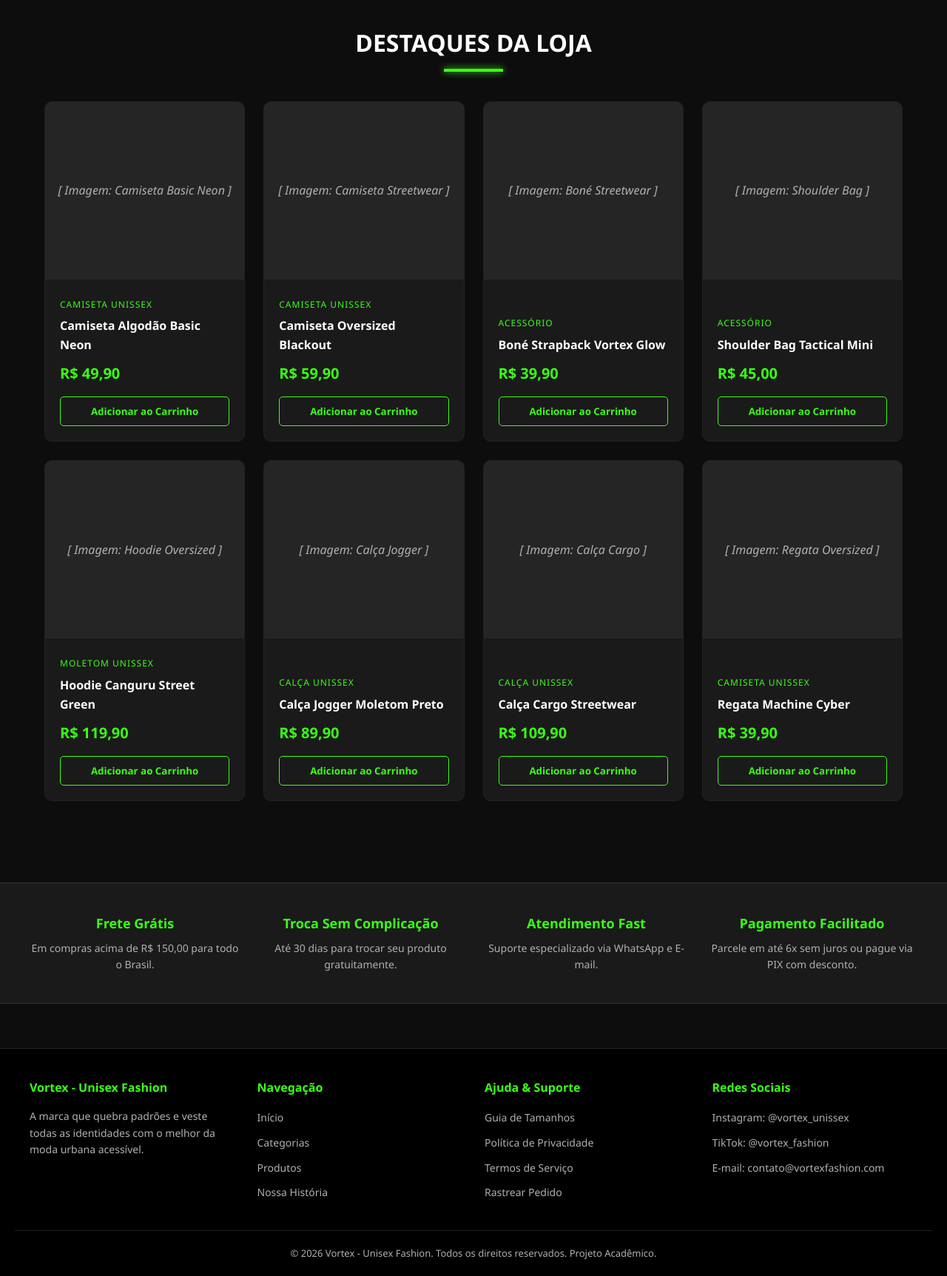
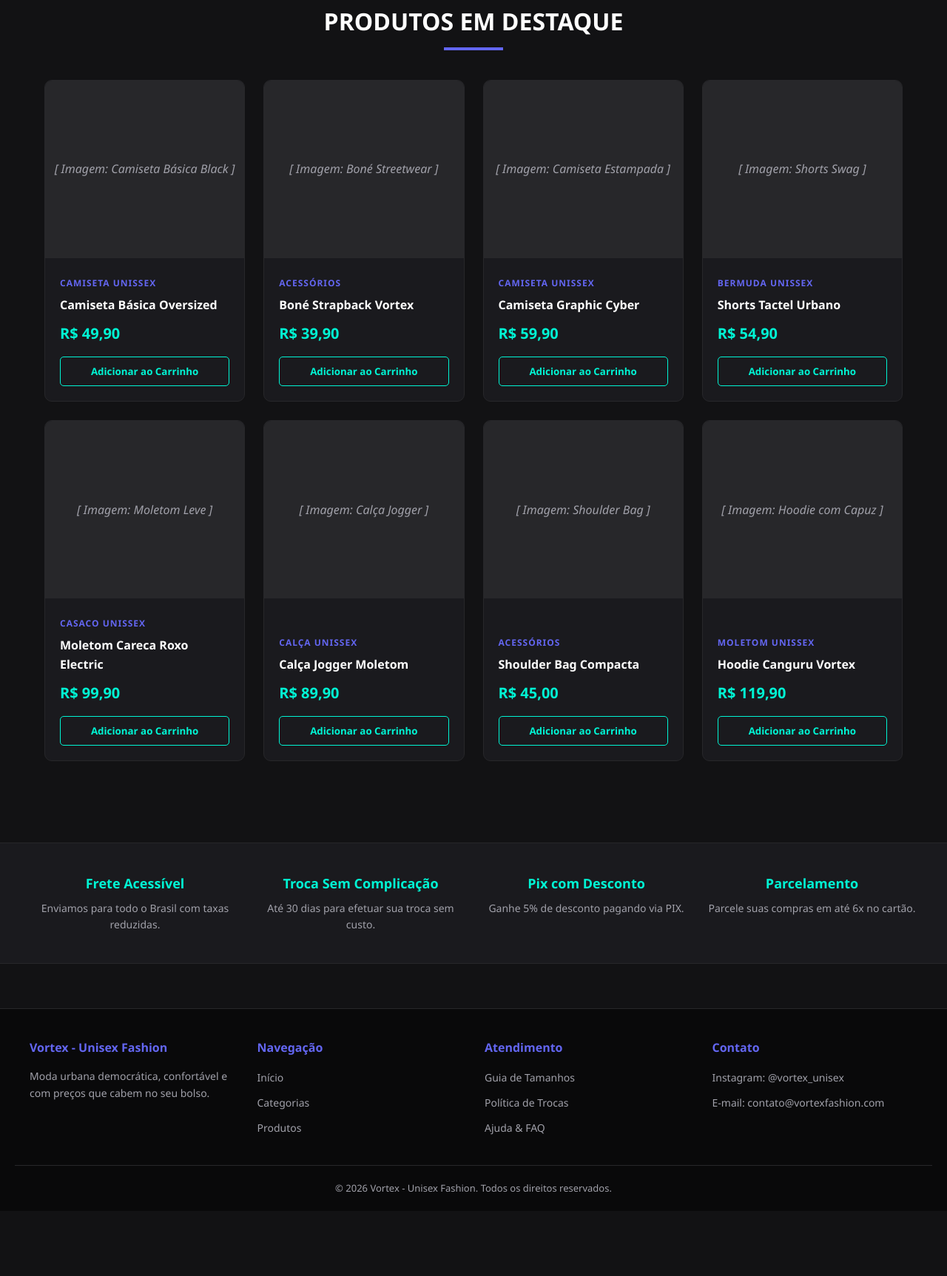
Before and after one commit to marianemacedoc/blog, a plain HTML site: page index.html in a window 1280 px wide. Shown: the part 928-2653 px from the top of the page at 74% size. After the commit the page ends 2565 px from the top, so only its background shows below. Drawn offline with Linux system fonts and the light colour scheme.

Commit message:
Update index.html

```diff
--- a/index.html
+++ b/index.html
@@ -5,12 +5,13 @@
     <meta name="viewport" content="width=device-width, initial-scale=1.0">
     <title>Vortex - Unisex Fashion | Moda Urbana</title>
     <style>
-        /* RESET E VARIÁVEIS DE COR */
+        /* REGRA 60-30-10 E PALETA DE CORES */
         :root {
-            --verde-neon: #39FF14;
-            --preto-fundo: #0D0D0D;
-            --preto-card: #1A1A1A;
-            --cinza-texto: #B0B0B0;
+            --fundo-principal: #121214; /* 60% Preto Grafite */
+            --cor-secundaria: #6366F1;  /* 30% Roxo Elétrico */
+            --cor-destaque: #00F5D4;   /* 10% Azul Neon (CTA) */
+            --preto-card: #1A1A1E;
+            --cinza-texto: #A1A1AA;
             --branco: #FFFFFF;
         }
 
@@ -22,15 +23,15 @@
         }
 
         body {
-            background-color: var(--preto-fundo);
+            background-color: var(--fundo-principal);
             color: var(--branco);
             line-height: 1.6;
         }
 
         /* CABEÇALHO E NAVEGAÇÃO */
         header {
-            background-color: #000000;
-            border-bottom: 2px solid var(--verde-neon);
+            background-color: #09090A;
+            border-bottom: 2px solid var(--cor-secundaria);
             position: sticky;
             top: 0;
             z-index: 1000;
@@ -48,10 +49,10 @@
         .logo {
             font-size: 24px;
             font-weight: bold;
-            color: var(--verde-neon);
+            color: var(--cor-destaque);
             text-transform: uppercase;
             letter-spacing: 2px;
-            text-shadow: 0 0 10px rgba(57, 255, 20, 0.5);
+            text-shadow: 0 0 10px rgba(0, 245, 212, 0.4);
         }
 
         nav ul {
@@ -68,7 +69,7 @@
         }
 
         nav a:hover {
-            color: var(--verde-neon);
+            color: var(--cor-destaque);
         }
 
         .user-actions {
@@ -78,8 +79,8 @@
 
         .btn-icon {
             background: none;
-            border: 1px solid var(--verde-neon);
-            color: var(--verde-neon);
+            border: 1px solid var(--cor-secundaria);
+            color: var(--branco);
             padding: 8px 15px;
             border-radius: 5px;
             cursor: pointer;
@@ -88,37 +89,41 @@
         }
 
         .btn-icon:hover {
-            background-color: var(--verde-neon);
-            color: var(--preto-fundo);
-            box-shadow: 0 0 15px var(--verde-neon);
+            background-color: var(--cor-secundaria);
+            color: var(--branco);
+            box-shadow: 0 0 10px var(--cor-secundaria);
         }
 
         /* HERO BANNER */
         .hero {
-            background: linear-gradient(rgba(13, 13, 13, 0.7), rgba(13, 13, 13, 0.9)), url('https://via.placeholder.com/1200x500') center/cover;
+            background: linear-gradient(rgba(18, 18, 20, 0.8), rgba(18, 18, 20, 0.95)), url('https://via.placeholder.com/1200x500') center/cover;
             text-align: center;
-            padding: 100px 20px;
-            border-bottom: 1px solid #333;
+            padding: 90px 20px;
+            border-bottom: 1px solid #27272A;
         }
 
         .hero h2 {
-            font-size: 48px;
-            color: var(--verde-neon);
+            font-size: 44px;
+            color: var(--branco);
             text-transform: uppercase;
             margin-bottom: 15px;
-            text-shadow: 0 0 15px rgba(57, 255, 20, 0.6);
+        }
+
+        .hero h2 span {
+            color: var(--cor-destaque);
         }
 
         .hero p {
-            font-size: 20px;
+            font-size: 18px;
             color: var(--cinza-texto);
             max-width: 600px;
             margin: 0 auto 30px auto;
         }
 
+        /* BOTAO DE DESTAQUE (10% AZUL NEON) */
         .btn-main {
-            background-color: var(--verde-neon);
-            color: var(--preto-fundo);
+            background-color: var(--cor-destaque);
+            color: #000000;
             padding: 15px 35px;
             border: none;
             font-size: 18px;
@@ -126,13 +131,13 @@
             text-transform: uppercase;
             border-radius: 30px;
             cursor: pointer;
-            box-shadow: 0 0 15px var(--verde-neon);
+            box-shadow: 0 0 15px rgba(0, 245, 212, 0.4);
             transition: transform 0.2s, box-shadow 0.3s;
         }
 
         .btn-main:hover {
             transform: scale(1.05);
-            box-shadow: 0 0 25px var(--verde-neon);
+            box-shadow: 0 0 25px rgba(0, 245, 212, 0.7);
         }
 
         /* CONTAINER PRINCIPAL */
@@ -156,22 +161,21 @@
             display: block;
             width: 80px;
             height: 4px;
-            background-color: var(--verde-neon);
+            background-color: var(--cor-secundaria);
             margin: 10px auto 0 auto;
-            box-shadow: 0 0 10px var(--verde-neon);
         }
 
         /* CATEGORIAS */
         .categories-grid {
             display: grid;
-            grid-template-columns: repeat(auto-fit, minmax(250px, 1fr));
+            grid-template-columns: repeat(auto-fit, minmax(220px, 1fr));
             gap: 20px;
             margin-bottom: 60px;
         }
 
         .category-card {
             background-color: var(--preto-card);
-            border: 1px solid #333;
+            border: 1px solid #27272A;
             border-radius: 8px;
             padding: 20px;
             text-align: center;
@@ -179,16 +183,16 @@
         }
 
         .category-card:hover {
-            border-color: var(--verde-neon);
+            border-color: var(--cor-secundaria);
             transform: translateY(-5px);
         }
 
         .category-card h3 {
-            color: var(--verde-neon);
+            color: var(--cor-destaque);
             margin-top: 10px;
         }
 
-        /* CATÁLOGO DE PRODUTOS */
+        /* CATÁLOGO DE PRODUTOS (8 OPÇÕES) */
         .products-grid {
             display: grid;
             grid-template-columns: repeat(auto-fit, minmax(250px, 1fr));
@@ -199,7 +203,7 @@
             background-color: var(--preto-card);
             border-radius: 10px;
             overflow: hidden;
-            border: 1px solid #222;
+            border: 1px solid #27272A;
             display: flex;
             flex-direction: column;
             justify-content: space-between;
@@ -207,21 +211,21 @@
         }
 
         .product-card:hover {
-            border-color: var(--verde-neon);
-            box-shadow: 0 0 15px rgba(57, 255, 20, 0.2);
+            border-color: var(--cor-destaque);
+            box-shadow: 0 0 15px rgba(0, 245, 212, 0.2);
         }
 
         .product-img {
             width: 100%;
             height: 240px;
-            background-color: #252525;
+            background-color: #27272A;
             display: flex;
             align-items: center;
             justify-content: center;
             color: var(--cinza-texto);
             font-style: italic;
+            padding: 10px;
             text-align: center;
-            padding: 10px;
         }
 
         .product-info {
@@ -230,9 +234,10 @@
 
         .product-category {
             font-size: 12px;
-            color: var(--verde-neon);
+            color: var(--cor-secundaria);
             text-transform: uppercase;
             letter-spacing: 1px;
+            font-weight: bold;
         }
 
         .product-title {
@@ -244,15 +249,15 @@
         .product-price {
             font-size: 20px;
             font-weight: bold;
-            color: var(--verde-neon);
+            color: var(--cor-destaque);
             margin-bottom: 15px;
         }
 
         .btn-add-cart {
             width: 100%;
             background-color: transparent;
-            border: 1px solid var(--verde-neon);
-            color: var(--verde-neon);
+            border: 1px solid var(--cor-destaque);
+            color: var(--cor-destaque);
             padding: 10px;
             border-radius: 5px;
             font-weight: bold;
@@ -261,15 +266,15 @@
         }
 
         .btn-add-cart:hover {
-            background-color: var(--verde-neon);
-            color: var(--preto-fundo);
+            background-color: var(--cor-destaque);
+            color: #000000;
         }
 
-        /* DIFERENCIAIS DA LOJA */
+        /* BENEFÍCIOS */
         .benefits {
             background-color: var(--preto-card);
-            border-top: 1px solid #333;
-            border-bottom: 1px solid #333;
+            border-top: 1px solid #27272A;
+            border-bottom: 1px solid #27272A;
             padding: 40px 20px;
             margin-top: 60px;
         }
@@ -284,7 +289,7 @@
         }
 
         .benefit-item h4 {
-            color: var(--verde-neon);
+            color: var(--cor-destaque);
             font-size: 18px;
             margin-bottom: 8px;
         }
@@ -296,8 +301,8 @@
 
         /* RODAPÉ */
         footer {
-            background-color: #000000;
-            border-top: 1px solid #222;
+            background-color: #09090A;
+            border-top: 1px solid #27272A;
             padding: 40px 20px 20px 20px;
             margin-top: 60px;
         }
@@ -312,7 +317,7 @@
         }
 
         .footer-col h4 {
-            color: var(--verde-neon);
+            color: var(--cor-secundaria);
             margin-bottom: 15px;
             font-size: 16px;
         }
@@ -333,12 +338,12 @@
         }
 
         .footer-col a:hover {
-            color: var(--verde-neon);
+            color: var(--cor-destaque);
         }
 
         .copyright {
             text-align: center;
-            border-top: 1px solid #222;
+            border-top: 1px solid #27272A;
             padding-top: 20px;
             color: var(--cinza-texto);
             font-size: 13px;
@@ -349,7 +354,7 @@
 
     <header>
         <div class="header-container">
-            <div class="logo">VORTEX - UNISEX FASHION</div>
+            <div class="logo">Vortex - Unisex Fashion</div>
             <nav>
                 <ul>
                     <li><a href="#home">Início</a></li>
@@ -367,53 +372,43 @@
     </header>
 
     <section class="hero" id="home">
-        <h2>Moda Sem Rótulos, Estilo Sem Limites</h2>
-        <p>Descubra a coleção Vortex. Peças unissex exclusivas com estilo urbano e preços acessíveis.</p>
-        <button class="btn-main">Ver Coleção 2026</button>
+        <h2>Estilo sem limites na <span>Vortex</span></h2>
+        <p>A melhor seleção de peças streetwear acessíveis e unissex para você criar o seu próprio visual.</p>
+        <button class="btn-main">Ver Ofertas</button>
     </section>
 
     <section class="container" id="categorias">
-        <h2 class="section-title">Categorias em Destaque</h2>
+        <h2 class="section-title">Categorias</h2>
         <div class="categories-grid">
             <div class="category-card">
-                <h3>Hoodies & Moletons</h3>
-                <p>Modelagens oversized confortáveis.</p>
+                <h3>Camisetas Basic & Graphic</h3>
+                <p>Estilo leve para o dia a dia.</p>
             </div>
             <div class="category-card">
-                <h3>Camisetas Graphic</h3>
-                <p>Estampas exclusivas estilo urbano.</p>
+                <h3>Hoodies & Moletons</h3>
+                <p>Modelagens aconchegantes.</p>
             </div>
             <div class="category-card">
-                <h3>Calças Cargo & Jogger</h3>
-                <p>Utilitárias com caimento perfeito.</p>
+                <h3>Calças & Shorts</h3>
+                <p>Modelos cargo, jogger e jeans.</p>
             </div>
             <div class="category-card">
-                <h3>Acessórios Neon</h3>
-                <p>Bonés, shoulder bags e meias.</p>
+                <h3>Acessórios Urbanos</h3>
+                <p>Bonés, meias e bags em destaque.</p>
             </div>
         </div>
     </section>
 
     <section class="container" id="produtos">
-        <h2 class="section-title">Destaques da Loja</h2>
+        <h2 class="section-title">Produtos em Destaque</h2>
         <div class="products-grid">
 
             <div class="product-card">
-                <div class="product-img">[ Imagem: Camiseta Basic Neon ]</div>
+                <div class="product-img">[ Imagem: Camiseta Básica Black ]</div>
                 <div class="product-info">
                     <span class="product-category">Camiseta Unissex</span>
-                    <h3 class="product-title">Camiseta Algodão Basic Neon</h3>
+                    <h3 class="product-title">Camiseta Básica Oversized</h3>
                     <div class="product-price">R$ 49,90</div>
-                    <button class="btn-add-cart">Adicionar ao Carrinho</button>
-                </div>
-            </div>
-
-            <div class="product-card">
-                <div class="product-img">[ Imagem: Camiseta Streetwear ]</div>
-                <div class="product-info">
-                    <span class="product-category">Camiseta Unissex</span>
-                    <h3 class="product-title">Camiseta Oversized Blackout</h3>
-                    <div class="product-price">R$ 59,90</div>
                     <button class="btn-add-cart">Adicionar ao Carrinho</button>
                 </div>
             </div>
@@ -421,29 +416,39 @@
             <div class="product-card">
                 <div class="product-img">[ Imagem: Boné Streetwear ]</div>
                 <div class="product-info">
-                    <span class="product-category">Acessório</span>
-                    <h3 class="product-title">Boné Strapback Vortex Glow</h3>
+                    <span class="product-category">Acessórios</span>
+                    <h3 class="product-title">Boné Strapback Vortex</h3>
                     <div class="product-price">R$ 39,90</div>
                     <button class="btn-add-cart">Adicionar ao Carrinho</button>
                 </div>
             </div>
 
             <div class="product-card">
-                <div class="product-img">[ Imagem: Shoulder Bag ]</div>
+                <div class="product-img">[ Imagem: Camiseta Estampada ]</div>
                 <div class="product-info">
-                    <span class="product-category">Acessório</span>
-                    <h3 class="product-title">Shoulder Bag Tactical Mini</h3>
-                    <div class="product-price">R$ 45,00</div>
+                    <span class="product-category">Camiseta Unissex</span>
+                    <h3 class="product-title">Camiseta Graphic Cyber</h3>
+                    <div class="product-price">R$ 59,90</div>
                     <button class="btn-add-cart">Adicionar ao Carrinho</button>
                 </div>
             </div>
 
             <div class="product-card">
-                <div class="product-img">[ Imagem: Hoodie Oversized ]</div>
+                <div class="product-img">[ Imagem: Shorts Swag ]</div>
                 <div class="product-info">
-                    <span class="product-category">Moletom Unissex</span>
-                    <h3 class="product-title">Hoodie Canguru Street Green</h3>
-                    <div class="product-price">R$ 119,90</div>
+                    <span class="product-category">Bermuda Unissex</span>
+                    <h3 class="product-title">Shorts Tactel Urbano</h3>
+                    <div class="product-price">R$ 54,90</div>
+                    <button class="btn-add-cart">Adicionar ao Carrinho</button>
+                </div>
+            </div>
+
+            <div class="product-card">
+                <div class="product-img">[ Imagem: Moletom Leve ]</div>
+                <div class="product-info">
+                    <span class="product-category">Casaco Unissex</span>
+                    <h3 class="product-title">Moletom Careca Roxo Electric</h3>
+                    <div class="product-price">R$ 99,90</div>
                     <button class="btn-add-cart">Adicionar ao Carrinho</button>
                 </div>
             </div>
@@ -452,28 +457,28 @@
                 <div class="product-img">[ Imagem: Calça Jogger ]</div>
                 <div class="product-info">
                     <span class="product-category">Calça Unissex</span>
-                    <h3 class="product-title">Calça Jogger Moletom Preto</h3>
+                    <h3 class="product-title">Calça Jogger Moletom</h3>
                     <div class="product-price">R$ 89,90</div>
                     <button class="btn-add-cart">Adicionar ao Carrinho</button>
                 </div>
             </div>
 
             <div class="product-card">
-                <div class="product-img">[ Imagem: Calça Cargo ]</div>
+                <div class="product-img">[ Imagem: Shoulder Bag ]</div>
                 <div class="product-info">
-                    <span class="product-category">Calça Unissex</span>
-                    <h3 class="product-title">Calça Cargo Streetwear</h3>
-                    <div class="product-price">R$ 109,90</div>
+                    <span class="product-category">Acessórios</span>
+                    <h3 class="product-title">Shoulder Bag Compacta</h3>
+                    <div class="product-price">R$ 45,00</div>
                     <button class="btn-add-cart">Adicionar ao Carrinho</button>
                 </div>
             </div>
 
             <div class="product-card">
-                <div class="product-img">[ Imagem: Regata Oversized ]</div>
+                <div class="product-img">[ Imagem: Hoodie com Capuz ]</div>
                 <div class="product-info">
-                    <span class="product-category">Camiseta Unissex</span>
-                    <h3 class="product-title">Regata Machine Cyber</h3>
-                    <div class="product-price">R$ 39,90</div>
+                    <span class="product-category">Moletom Unissex</span>
+                    <h3 class="product-title">Hoodie Canguru Vortex</h3>
+                    <div class="product-price">R$ 119,90</div>
                     <button class="btn-add-cart">Adicionar ao Carrinho</button>
                 </div>
             </div>
@@ -484,20 +489,20 @@
     <section class="benefits">
         <div class="benefits-grid">
             <div class="benefit-item">
-                <h4>Frete Grátis</h4>
-                <p>Em compras acima de R$ 150,00 para todo o Brasil.</p>
+                <h4>Frete Acessível</h4>
+                <p>Enviamos para todo o Brasil com taxas reduzidas.</p>
             </div>
             <div class="benefit-item">
                 <h4>Troca Sem Complicação</h4>
-                <p>Até 30 dias para trocar seu produto gratuitamente.</p>
+                <p>Até 30 dias para efetuar sua troca sem custo.</p>
             </div>
             <div class="benefit-item">
-                <h4>Atendimento Fast</h4>
-                <p>Suporte especializado via WhatsApp e E-mail.</p>
+                <h4>Pix com Desconto</h4>
+                <p>Ganhe 5% de desconto pagando via PIX.</p>
             </div>
             <div class="benefit-item">
-                <h4>Pagamento Facilitado</h4>
-                <p>Parcele em até 6x sem juros ou pague via PIX com desconto.</p>
+                <h4>Parcelamento</h4>
+                <p>Parcele suas compras em até 6x no cartão.</p>
             </div>
         </div>
     </section>
@@ -506,7 +511,7 @@
         <div class="footer-grid">
             <div class="footer-col">
                 <h4>Vortex - Unisex Fashion</h4>
-                <p style="color: var(--cinza-texto); font-size: 14px;">A marca que quebra padrões e veste todas as identidades com o melhor da moda urbana acessível.</p>
+                <p style="color: var(--cinza-texto); font-size: 14px;">Moda urbana democrática, confortável e com preços que cabem no seu bolso.</p>
             </div>
             <div class="footer-col">
                 <h4>Navegação</h4>
@@ -514,29 +519,26 @@
                     <li><a href="#home">Início</a></li>
                     <li><a href="#categorias">Categorias</a></li>
                     <li><a href="#produtos">Produtos</a></li>
-                    <li><a href="#sobre">Nossa História</a></li>
                 </ul>
             </div>
             <div class="footer-col">
-                <h4>Ajuda & Suporte</h4>
+                <h4>Atendimento</h4>
                 <ul>
                     <li><a href="#">Guia de Tamanhos</a></li>
-                    <li><a href="#">Política de Privacidade</a></li>
-                    <li><a href="#">Termos de Serviço</a></li>
-                    <li><a href="#">Rastrear Pedido</a></li>
+                    <li><a href="#">Política de Trocas</a></li>
+                    <li><a href="#">Ajuda & FAQ</a></li>
                 </ul>
             </div>
             <div class="footer-col">
-                <h4>Redes Sociais</h4>
+                <h4>Contato</h4>
                 <ul>
-                    <li><a href="#">Instagram: @vortex_unissex</a></li>
-                    <li><a href="#">TikTok: @vortex_fashion</a></li>
+                    <li><a href="#">Instagram: @vortex_unisex</a></li>
                     <li><a href="#">E-mail: contato@vortexfashion.com</a></li>
                 </ul>
             </div>
         </div>
         <div class="copyright">
-            &copy; 2026 Vortex - Unisex Fashion. Todos os direitos reservados. Projeto Acadêmico.
+            &copy; 2026 Vortex - Unisex Fashion. Todos os direitos reservados.
         </div>
     </footer>
 
```
